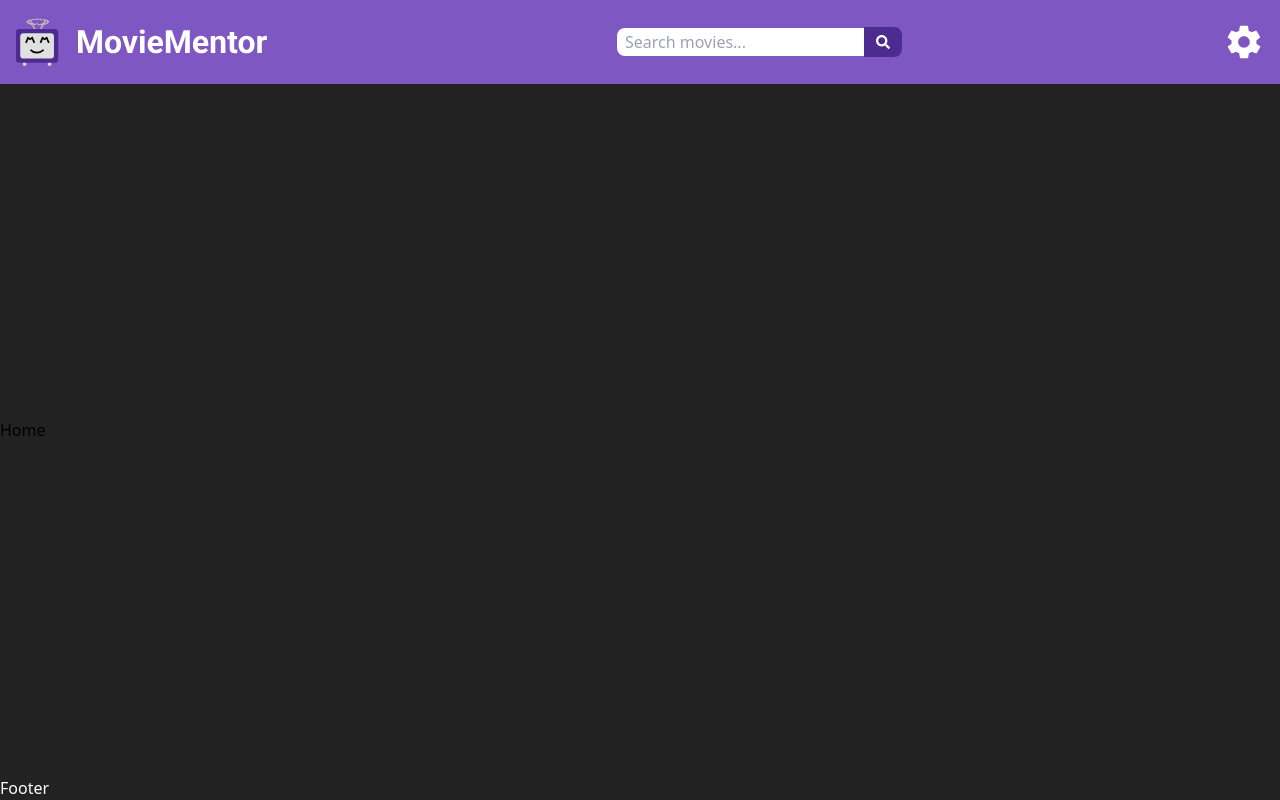
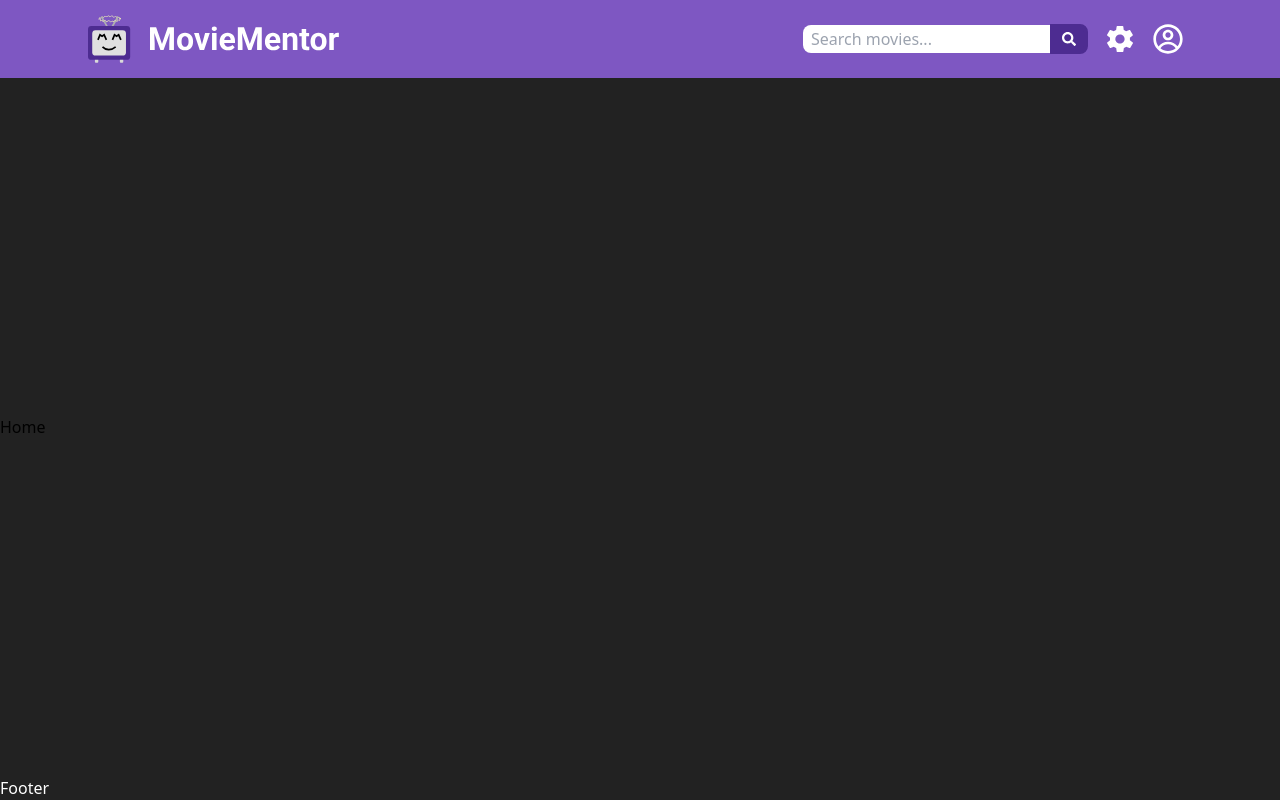
Before and after one commit to ContentWarnings/WebFrontend, a React (Create React App) app: page / in a window 1280 px wide. Built offline with nearby package versions, Linux system fonts and the light colour scheme; the HTML template or start-up script is replaced by a standard one.

Commit message:
Add stand in profile picture and adjust for screen size

```diff
--- a/src/components/layout/Header.tsx
+++ b/src/components/layout/Header.tsx
@@ -2,6 +2,7 @@ import { Link } from "react-router-dom";
 import { useState } from "react";
 import { IoMdSettings as Settings } from "react-icons/io";
 import { FaSearch } from "react-icons/fa";
+import { CgProfile } from "react-icons/cg";
 
 function Header() {
   const [text, setText] = useState("");
@@ -10,10 +11,16 @@ function Header() {
 
   const handleSubmit = (e: any) => {
     e.preventDefault();
+
+    if (text !== "") {
+      // @todo - search for that movie on search page
+      setText("");
+    }
   };
+
   return (
-    <nav className="flex items-center justify-between flex-wrap bg-light-pink p-4 text-white">
-      <div className="flex items-center flex-shrink mr-6">
+    <nav className="flex items-center justify-between flex-wrap bg-light-pink p-2 text-white">
+      <div className="flex items-center justify-left flex-shrink lg:ml-20">
         <Link to="/" className="text-lg font-bold align-middle">
           <svg
             width="255"
@@ -103,7 +110,8 @@ function Header() {
           </svg>
         </Link>
       </div>
-      <div>
+      <div className="flex items-center lg:mr-20">
+        <div className="p-2">
           <form className="w-full max-w-sm" onSubmit={handleSubmit}>
             <div className="flex items-center py-2">
               <input
@@ -120,10 +128,16 @@ function Header() {
             </div>
           </form>
         </div>
-      <div>
+        <div className="p-2">
           <Link to="/settings">
-          <Settings className="w-10 h-10" />
+            <Settings className="w-8 h-8 rounded-full hover:bg-dark-pink hover:border-dark-pink" />
           </Link>
+        </div>
+        <div className="p-2">
+          <Link to="/settings/profile">
+            <CgProfile className="w-8 h-8 rounded-full hover:bg-dark-pink hover:border-dark-pink" />
+          </Link>
+        </div>
       </div>
     </nav>
   );
```
Lines whose indentation alone changed are shown as unchanged.
